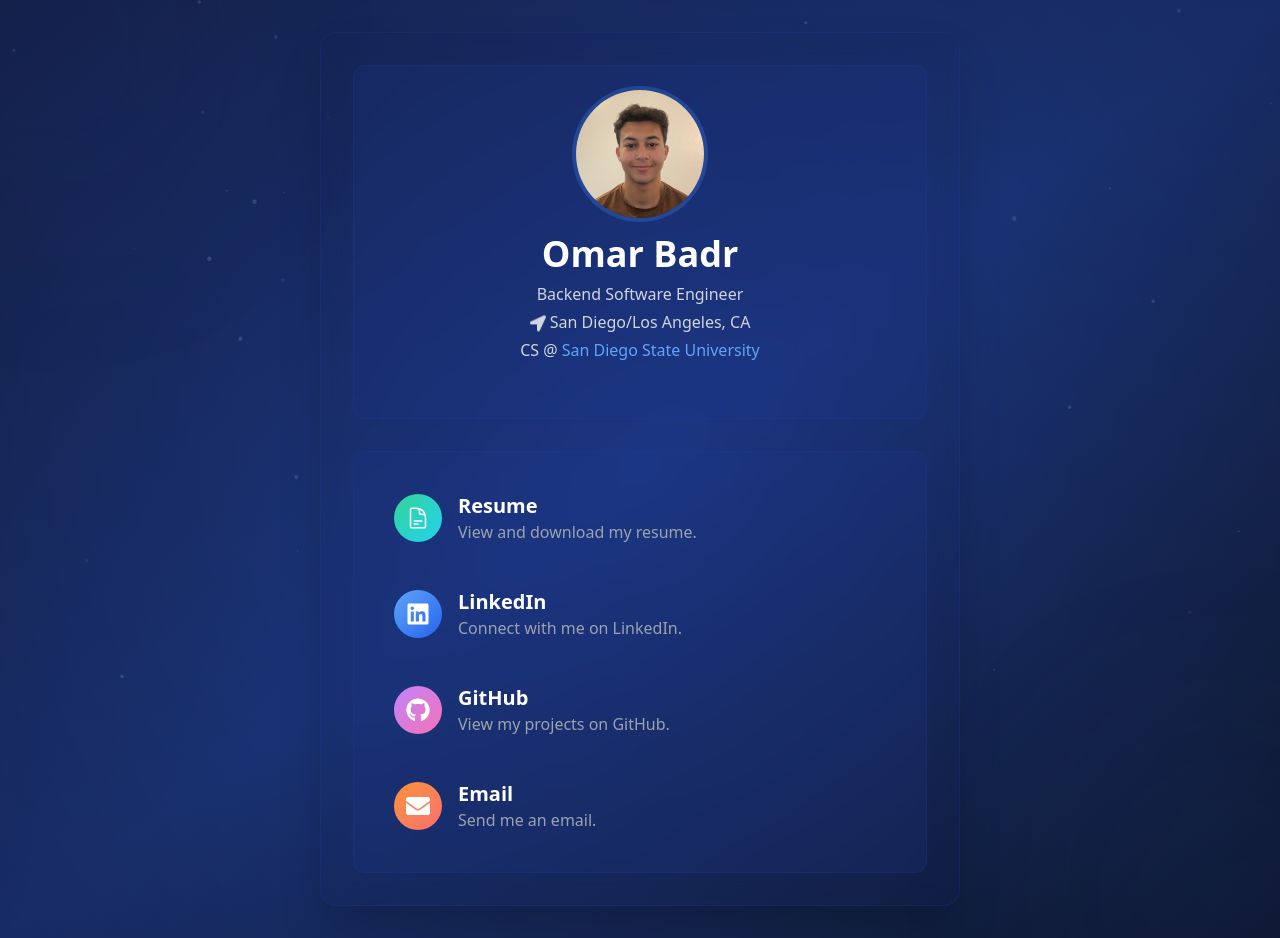
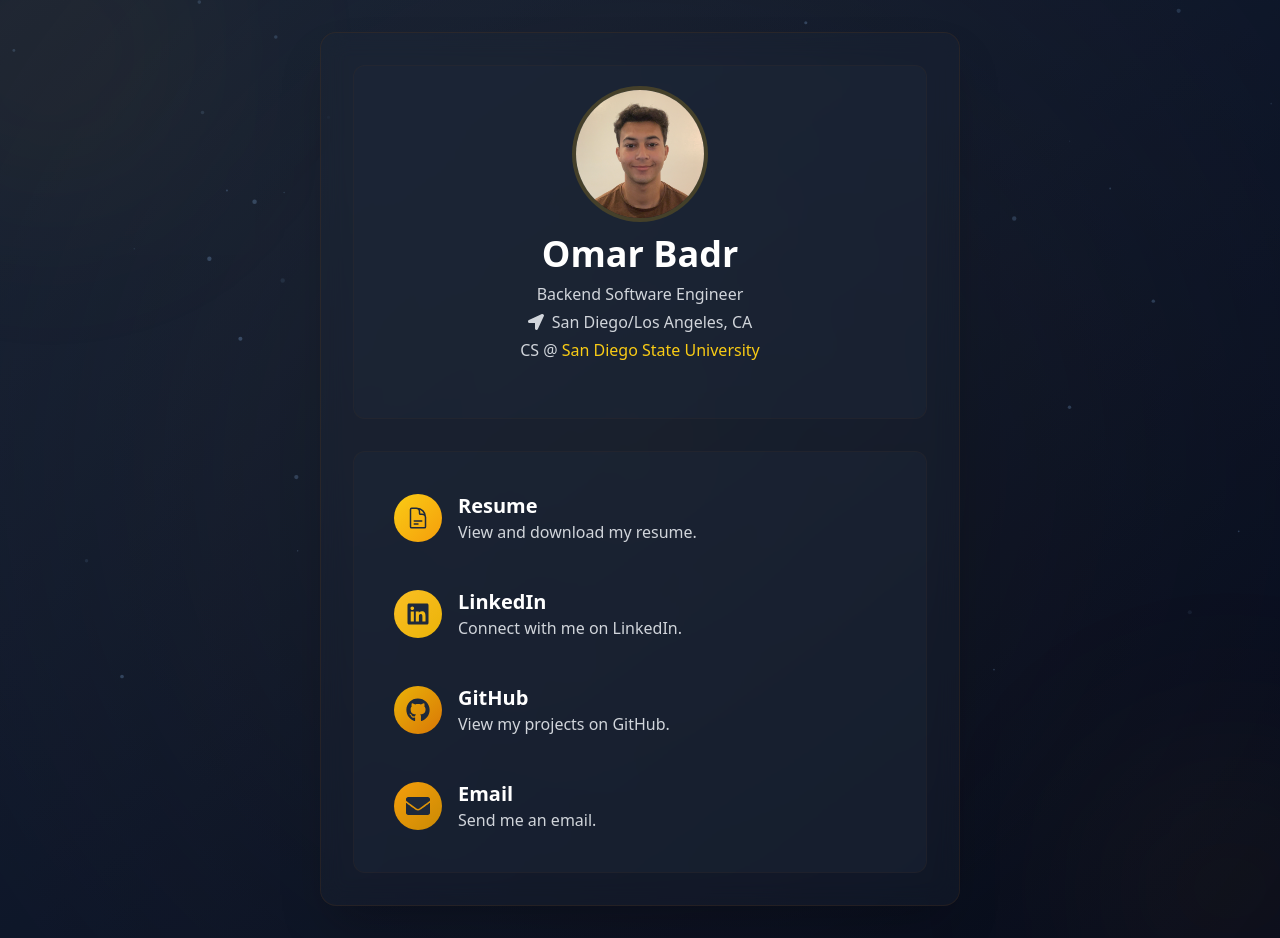
Before and after one commit to badromar00/Omar-Badr-Portfolio, a React (Vite) app: page / in a window 1280 px wide. Built offline with nearby package versions, Linux system fonts and the light colour scheme.

Commit message:
resume and color

```diff
--- a/src/App.jsx
+++ b/src/App.jsx
@@ -7,28 +7,28 @@ import ParticleBackground from './components/ParticleBackground'
 export default function App() {
   return (
     <Router>
-      <div className="min-h-screen relative bg-gradient-to-br from-blue-950 via-blue-900 to-slate-900 flex items-center justify-center overflow-hidden">
+      <div className="min-h-screen relative bg-gradient-to-br from-slate-800 via-slate-900 to-slate-950 flex items-center justify-center overflow-hidden">
         {/* Particle Background */}
         <ParticleBackground />
 
         {/* Animated mesh gradient overlay */}
-        <div className="absolute inset-0 bg-[radial-gradient(circle_at_50%_50%,rgba(30,58,138,0.3),rgba(15,23,42,0.8))] animate-pulse opacity-50"></div>
+        <div className="absolute inset-0 bg-[radial-gradient(circle_at_50%_50%,rgba(234,179,8,0.08),rgba(15,23,42,0.7))] animate-pulse opacity-50"></div>
 
         {/* Decorative blurred circles */}
-        <div className="absolute top-[-100px] left-[-100px] w-[300px] h-[300px] rounded-full bg-blue-800/10 blur-[100px] animate-float"></div>
-        <div className="absolute bottom-[-100px] right-[-100px] w-[300px] h-[300px] rounded-full bg-blue-700/10 blur-[100px] animate-float-delayed"></div>
+        <div className="absolute top-[-100px] left-[-100px] w-[300px] h-[300px] rounded-full bg-yellow-500/5 blur-[100px] animate-float"></div>
+        <div className="absolute bottom-[-100px] right-[-100px] w-[300px] h-[300px] rounded-full bg-amber-500/5 blur-[100px] animate-float-delayed"></div>
 
         <div className="container relative mx-auto px-4 py-8 max-w-2xl">
-          <div className="bg-blue-950/10 backdrop-blur-md rounded-2xl p-8 border border-blue-800/20 shadow-2xl animate-fade-in hover:border-blue-700/30 transition-all duration-300 hover:shadow-3xl">
+          <div className="bg-slate-800/30 backdrop-blur-md rounded-2xl p-8 border border-yellow-900/20 shadow-2xl animate-fade-in hover:border-yellow-700/20 transition-all duration-300 hover:shadow-3xl">
             <div className="grid gap-8">
               {/* Profile Section */}
-              <div className="bg-blue-900/20 rounded-xl p-6 border border-blue-800/20 animate-fade-in-up hover:bg-blue-900/30 transition-all duration-300 hover:border-blue-700/30 hover:shadow-lg transform hover:-translate-y-1"
+              <div className="bg-slate-800/40 rounded-xl p-6 border border-yellow-900/10 animate-fade-in-up hover:bg-slate-700/40 transition-all duration-300 hover:border-yellow-700/20 hover:shadow-lg transform hover:-translate-y-1"
                    style={{ animationDelay: '0.2s', animationFillMode: 'backwards' }}>
                 <Profile />
               </div>
 
               {/* Links Section */}
-              <div className="bg-blue-900/20 rounded-xl p-6 border border-blue-800/20 animate-fade-in-up hover:bg-blue-900/30 transition-all duration-300 hover:border-blue-700/30 hover:shadow-lg transform hover:-translate-y-1"
+              <div className="bg-slate-800/40 rounded-xl p-6 border border-yellow-900/10 animate-fade-in-up hover:bg-slate-700/40 transition-all duration-300 hover:border-yellow-700/20 hover:shadow-lg transform hover:-translate-y-1"
                    style={{ animationDelay: '0.4s', animationFillMode: 'backwards' }}>
                 <Links />
               </div>
--- a/src/components/Links.jsx
+++ b/src/components/Links.jsx
@@ -1,36 +1,39 @@
 // src/components/Links.jsx
 import { DocumentTextIcon } from '@heroicons/react/24/outline'
 import { FaLinkedin, FaGithub, FaEnvelope } from 'react-icons/fa'
+import { useState } from 'react'
 
 export default function Links() {
+  const [hoveredIndex, setHoveredIndex] = useState(null);
+
   const links = [
     {
       title: 'Resume',
       description: 'View and download my resume.',
       icon: DocumentTextIcon,
-      url: '/assets/Omar_Badr_Software_Engineer_Resume.pdf',
-      gradient: 'from-emerald-400 to-cyan-400',
+      url: '/assets/OmarBadr_SWE_New_Grad.pdf',
+      gradient: 'from-yellow-400 to-amber-500',
     },
     {
       title: 'LinkedIn',
       description: 'Connect with me on LinkedIn.',
       icon: FaLinkedin,
       url: 'https://www.linkedin.com/in/omarbadr0/',
-      gradient: 'from-blue-400 to-blue-600',
+      gradient: 'from-amber-400 to-yellow-500',
     },
     {
       title: 'GitHub',
       description: 'View my projects on GitHub.',
       icon: FaGithub,
       url: 'https://github.com/badromar00',
-      gradient: 'from-purple-400 to-pink-400',
+      gradient: 'from-yellow-500 to-amber-600',
     },
     {
       title: 'Email',
       description: 'Send me an email.',
       icon: FaEnvelope,
       url: 'mailto:badromar955@gmail.com',
-      gradient: 'from-orange-400 to-red-400',
+      gradient: 'from-amber-500 to-yellow-600',
     }
   ]
 
@@ -40,20 +43,46 @@ export default function Links() {
         <a
           key={link.title}
           href={link.url}
-          className="block p-4 hover:bg-gray-700/50 rounded-lg transition-all duration-300 transform hover:-translate-x-1 hover:translate-y-1 hover:shadow-lg"
+          className="block p-4 hover:bg-slate-700/50 rounded-lg transition-all duration-300 transform hover:-translate-x-1 hover:translate-y-1 hover:shadow-lg relative overflow-hidden"
           target={link.title !== 'Email' ? '_blank' : undefined}
           rel={link.title !== 'Email' ? 'noopener noreferrer' : undefined}
           style={{ animationDelay: `${index * 100}ms` }}
+          onMouseEnter={() => setHoveredIndex(index)}
+          onMouseLeave={() => setHoveredIndex(null)}
         >
-          <div className="flex items-center group">
+          {/* Animated background gradient */}
+          <div
+            className={`absolute inset-0 opacity-0 transition-opacity duration-300 bg-gradient-to-r ${link.gradient}`}
+            style={{
+              opacity: hoveredIndex === index ? 0.15 : 0,
+              transform: `scale(${hoveredIndex === index ? 1.05 : 1})`,
+              transition: 'opacity 0.3s, transform 0.3s'
+            }}
+          />
+
+          <div className="flex items-center group relative">
             <div className="flex-shrink-0">
-              <div className={`w-12 h-12 bg-gradient-to-br ${link.gradient} rounded-full flex items-center justify-center transform transition-all duration-300 group-hover:scale-110 group-hover:rotate-3`}>
-                <link.icon className="w-6 h-6 text-white" />
+              <div
+                className={`w-12 h-12 bg-gradient-to-br ${link.gradient} rounded-full flex items-center justify-center transform transition-all duration-300 group-hover:scale-110 group-hover:rotate-3 relative`}
+                style={{
+                  boxShadow: hoveredIndex === index ? `0 0 20px rgba(234,179,8,0.25)` : 'none'
+                }}
+              >
+                <link.icon className="w-6 h-6 text-slate-800" />
               </div>
             </div>
-            <div className="ml-4">
-              <h2 className="text-xl font-semibold text-white group-hover:text-blue-300 transition-colors duration-300">{link.title}</h2>
-              <p className="text-gray-400 group-hover:text-gray-300 transition-colors duration-300">{link.description}</p>
+            <div className="ml-4 relative">
+              <h2 className="text-xl font-semibold text-white group-hover:text-yellow-100 transition-colors duration-300">{link.title}</h2>
+              <p className="text-gray-300 group-hover:text-gray-200 transition-colors duration-300">{link.description}</p>
+
+              {/* Animated underline */}
+              <div
+                className="absolute -bottom-1 left-0 h-0.5 bg-yellow-400/40"
+                style={{
+                  width: hoveredIndex === index ? '100%' : '0%',
+                  transition: 'width 0.3s ease-in-out'
+                }}
+              />
             </div>
           </div>
         </a>
--- a/src/components/Profile.jsx
+++ b/src/components/Profile.jsx
@@ -3,6 +3,7 @@ import { useEffect, useState } from "react"
 
 export default function Profile() {
   const [displayText, setDisplayText] = useState("");
+  const [isTypingComplete, setIsTypingComplete] = useState(false);
   const fullText = "Backend Software Engineer";
 
   useEffect(() => {
@@ -11,6 +12,9 @@ export default function Profile() {
       if (currentIndex <= fullText.length) {
         setDisplayText(fullText.slice(0, currentIndex));
         currentIndex++;
+        if (currentIndex > fullText.length) {
+          setIsTypingComplete(true);
+        }
       } else {
         clearInterval(typingInterval);
       }
@@ -21,32 +25,39 @@ export default function Profile() {
 
   return (
     <div className="text-center mb-8">
-      <div className="relative group">
-        <div className="w-32 h-32 mx-auto mb-4 rounded-full overflow-hidden ring-4 ring-blue-500/30 group-hover:ring-blue-400/50 transition-all duration-300 transform group-hover:scale-105">
+      <div className="relative group cursor-pointer">
+        <div className="w-32 h-32 mx-auto mb-4 rounded-full overflow-hidden ring-4 ring-yellow-500/20 group-hover:ring-yellow-400/30 transition-all duration-300 transform group-hover:scale-105">
           <img
             src="/assets/profile_pic.jpg"
             alt="Profile"
             className="w-full h-full object-cover transform transition-transform duration-500 group-hover:scale-110"
           />
         </div>
-        <div className="absolute inset-0 rounded-full bg-blue-500/0 group-hover:bg-blue-500/10 transition-all duration-300"></div>
+        <div className="absolute inset-0 rounded-full bg-yellow-500/0 group-hover:bg-yellow-500/5 transition-all duration-300"></div>
       </div>
-      <h1 className="text-4xl font-bold text-white mb-2 hover:text-blue-300 transition-colors duration-300">Omar Badr</h1>
-      <p className="text-gray-300 mb-1 h-6">
-        <span className="typing-cursor">{displayText}</span>
-      </p>
-      <p className="text-gray-300 mb-1 hover:text-blue-300 transition-colors duration-300">
-        <FaLocationArrow className="inline-block animate-bounce" /> San Diego/Los Angeles, CA
+      <h1 className="text-4xl font-bold text-white mb-2 hover:text-yellow-200 transition-colors duration-300 cursor-default">Omar Badr</h1>
+      <div className="relative">
+        <p className="text-gray-300 mb-1 h-6 cursor-default">
+          <span className={`typing-cursor ${isTypingComplete ? 'typing-complete' : ''}`}>{displayText}</span>
+        </p>
+        {isTypingComplete && (
+          <div className="absolute -bottom-1 left-1/2 transform -translate-x-1/2 w-0 h-0.5 bg-yellow-500/50 animate-underline"></div>
+        )}
+      </div>
+      <p className="text-gray-300 mb-1 hover:text-yellow-200 transition-colors duration-300 flex items-center justify-center gap-2 cursor-default group">
+        <FaLocationArrow className="inline-block transform group-hover:rotate-45 transition-transform duration-300" />
+        <span>San Diego/Los Angeles, CA</span>
       </p>
       <p className="text-gray-300">
         CS @
         <a
           href="https://www.sdsu.edu/"
-          className="text-blue-400 hover:text-purple-300 transition-colors duration-300 ml-1"
+          className="text-yellow-400 hover:text-amber-300 transition-colors duration-300 ml-1 relative inline-block group"
           target="_blank"
           rel="noopener noreferrer"
         >
           San Diego State University
+          <span className="absolute -bottom-0.5 left-0 w-0 h-0.5 bg-amber-300 group-hover:w-full transition-all duration-300"></span>
         </a>
       </p>
     </div>
--- a/vite.config.js
+++ b/vite.config.js
@@ -5,7 +5,7 @@ export default defineConfig(({ mode }) => {
   const env = loadEnv(mode, process.cwd(), '')
   return {
     plugins: [react()],
-    base: '/',
+    base: '/my-portfolio/',
     publicDir: 'public',
     define: {
       'process.env': env
```
Also changed, not shown: src/animations.css (+58 -6 lines), 2 other files (tests, documents, lock files or other folders).
